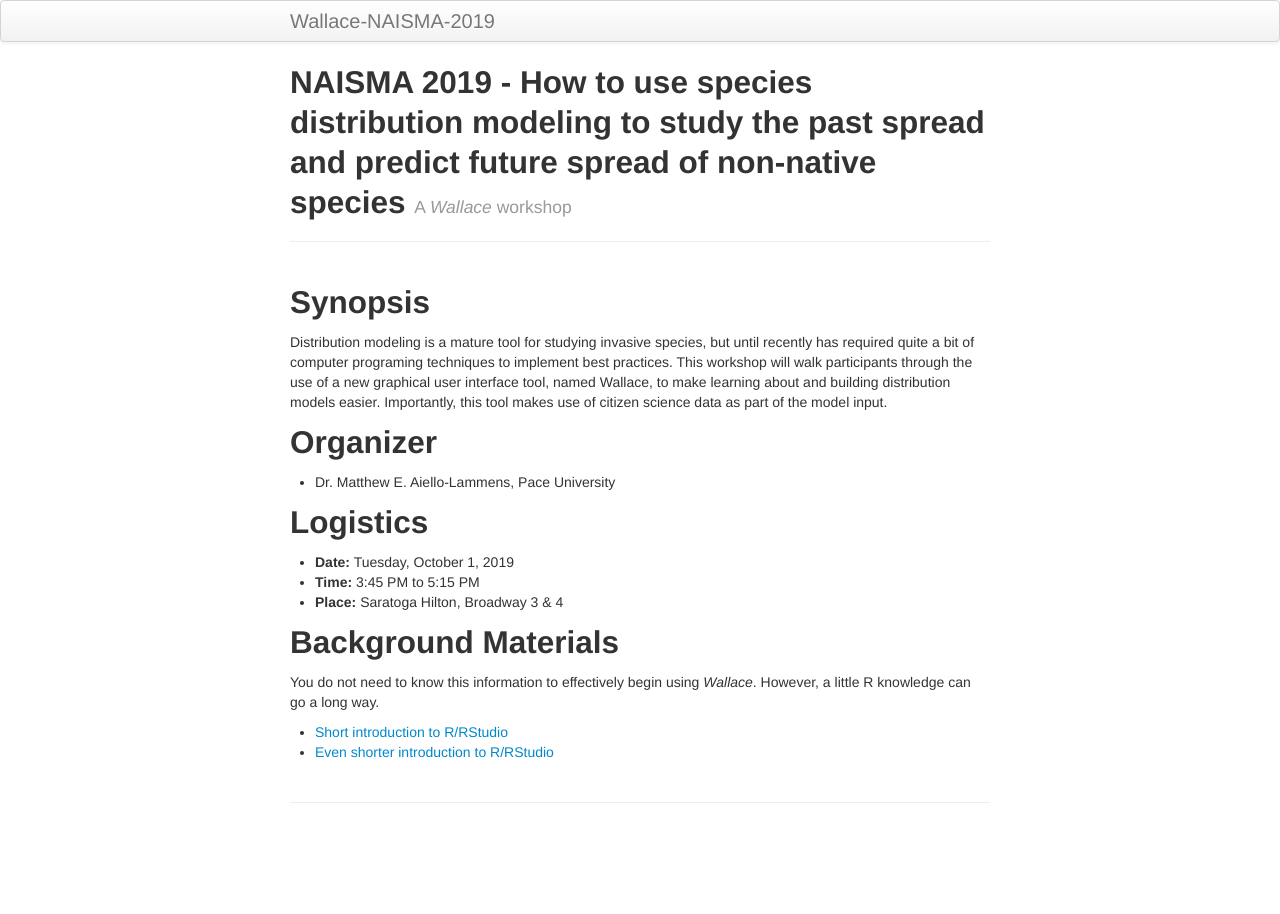
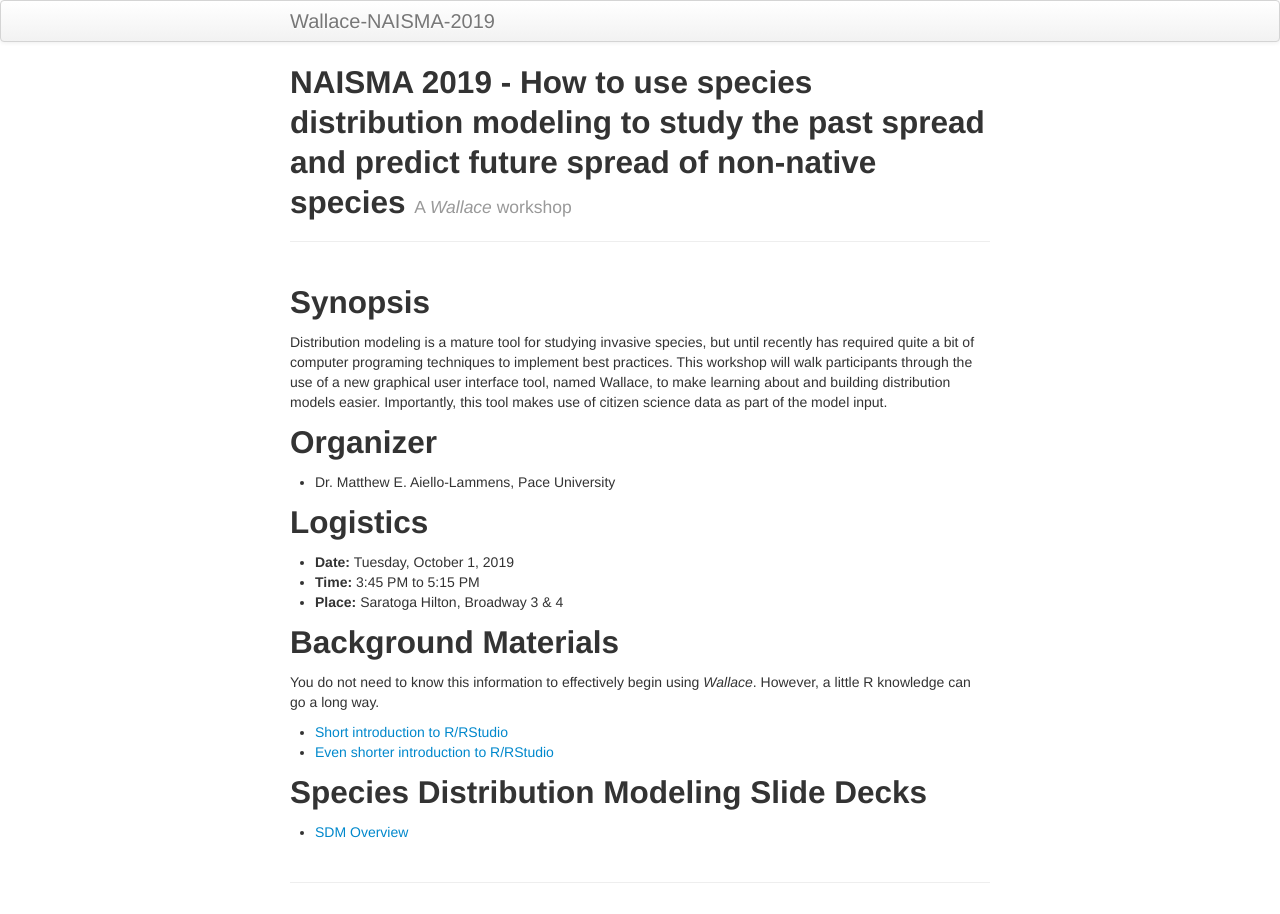
Before and after one commit to mlammens/Wallace-NAISMA-2019, a Jekyll site: the page built from index.md, in a window 1280 px wide. Built offline with Jekyll 4.4.1, drawn with Linux system fonts in a browser that asks for light colours.

Commit message:
Added SDM Overview presentation - more background info

```diff
--- a/index.md
+++ b/index.md
@@ -27,3 +27,7 @@
 
 * [Short introduction to R/RStudio](https://mlammens.github.io/Wallace-NAISMA-2019/docs/Intro-to-RStudio.html)
 * [Even shorter introduction to R/RStudio](https://mlammens.github.io/Wallace-NAISMA-2019/docs/Crash-Course-R.html)
+
+## Species Distribution Modeling Slide Decks
+
+* [SDM Overview](https://mlammens.github.io/Wallace-NAISMA-2019/docs/SDM-Overview.pptx)
```
Also changed, not shown: 1 other file.
